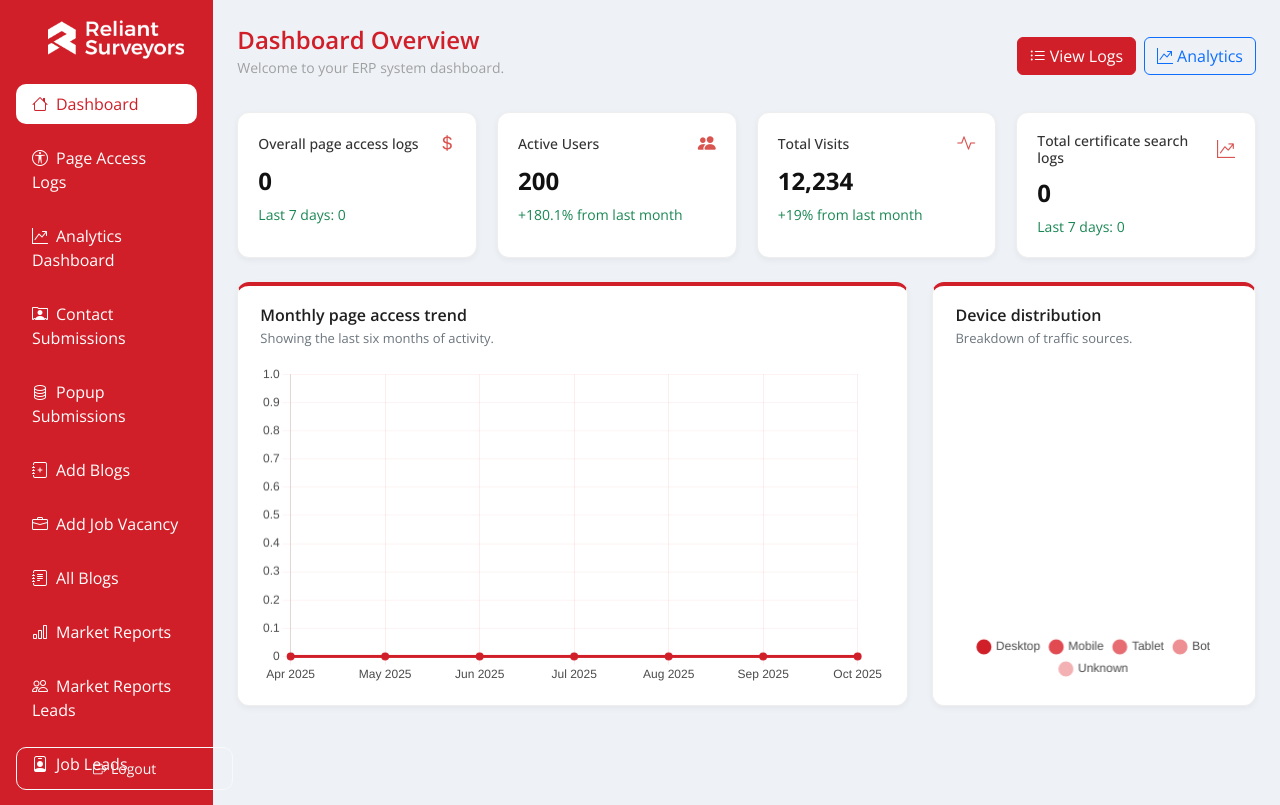
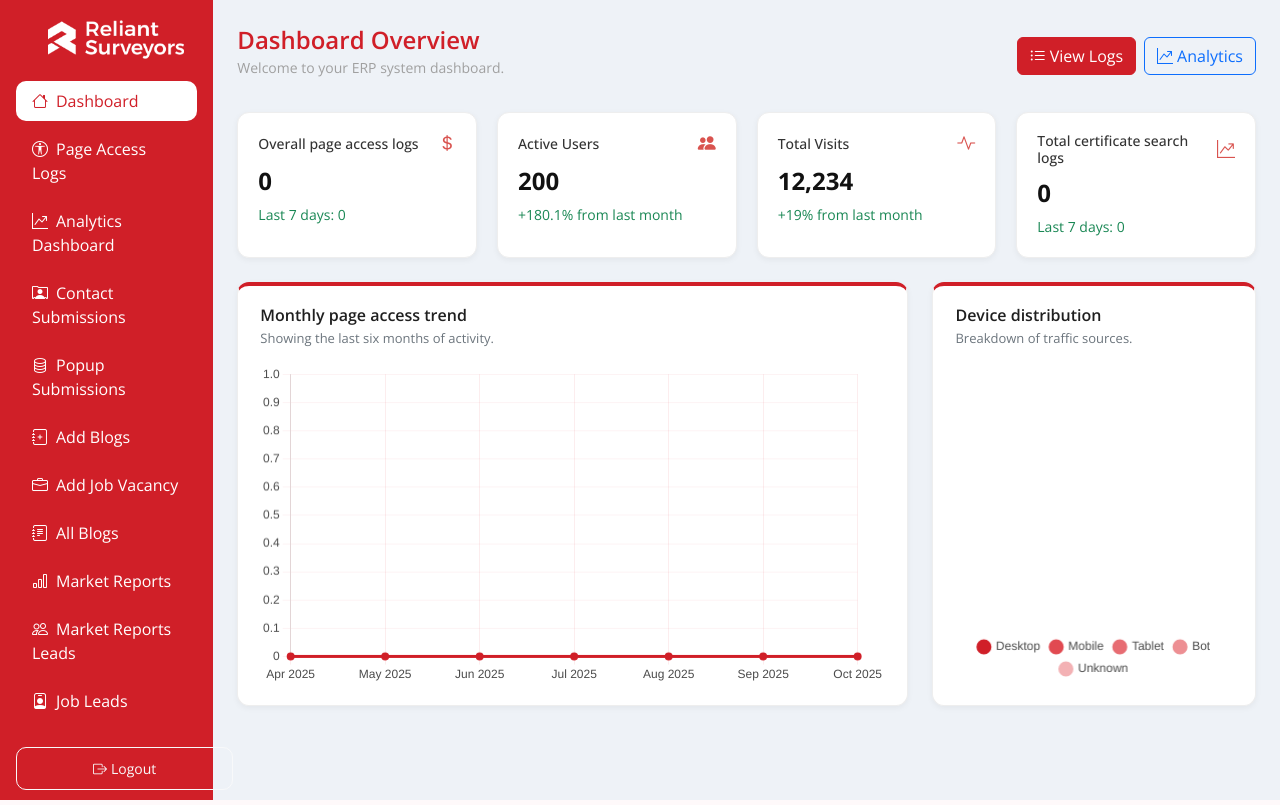
Before and after one commit to ddroy9090-ind/reliant_page_access, a PHP site: page /index.php in a window 1280 px wide. Run offline with PHP 8.4, Linux system fonts and the light colour scheme; the visitor is signed in with stand-in values (Sample User, id 1); data that the repository does not hold is empty.

Commit message:
job added

```diff
--- a/assets/css/style.css
+++ b/assets/css/style.css
@@ -28,7 +28,7 @@ body {
   color: #fff;
   border-radius: 10px;
   font-weight: 400;
-  margin: 5px 0;
+  margin: 2px 0;
 }
 
 .sidebar .nav-link.active,
```
Also changed, not shown: assets/uploads/careers/ce91782f6b3d5549.jpg (added).
